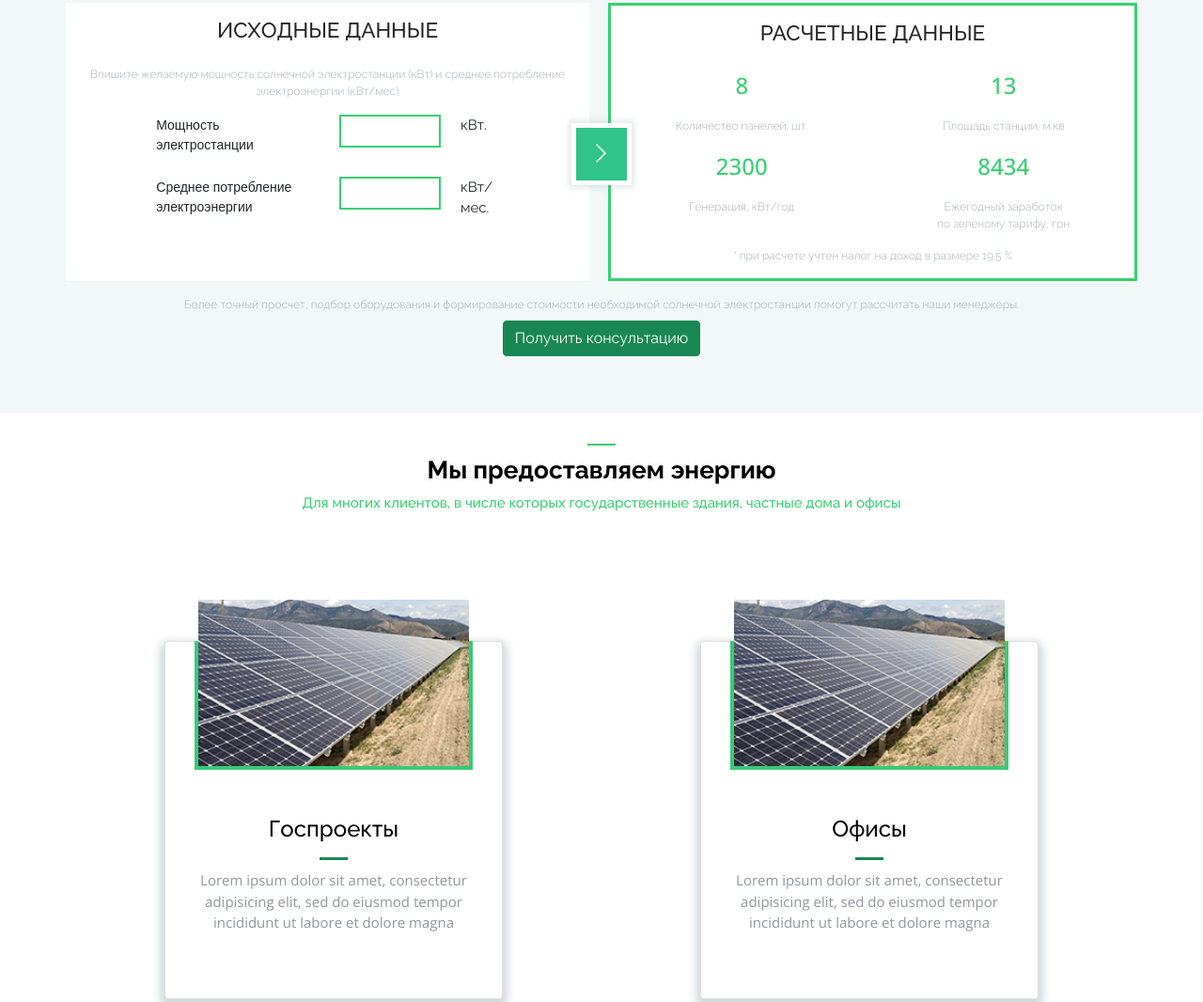
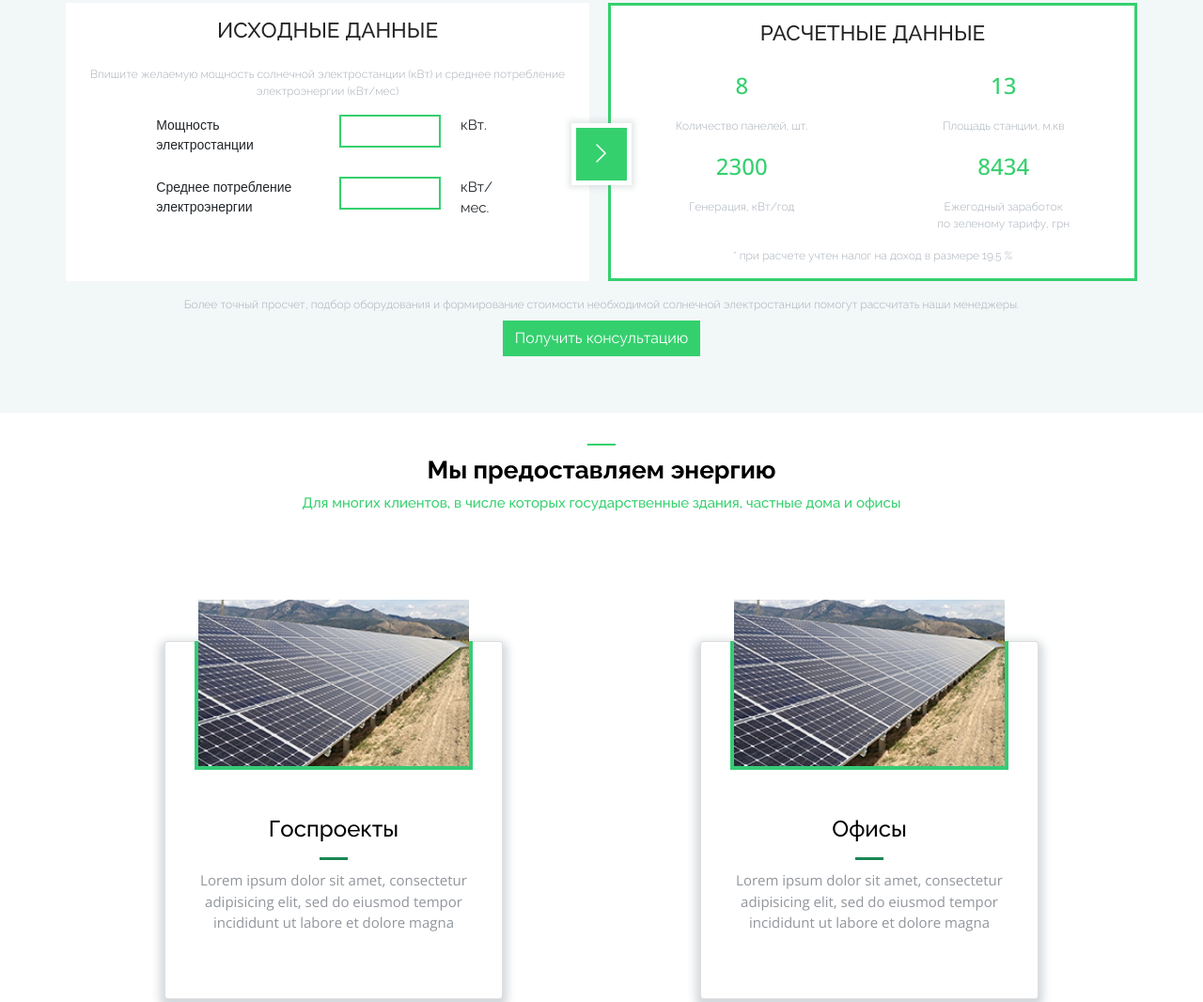
Before and after one commit to Razum-4ist/Leader_nrg_Ukraine, a plain HTML site: page index.html in a window 1280 px wide. Shown: the part 820-1886 px from the top of the page at 94% size. Drawn offline with nearby package versions, Linux system fonts and the light colour scheme; files whose address does not match are found by name.

Commit message:
correction

```diff
--- a/css/style.css
+++ b/css/style.css
@@ -291,7 +291,7 @@ body{
         font-size: 1.5em;
     }
     .calc-btn{
-        background-color: #30c38a;
+        background-color: #35d06e;
         box-shadow: 0px 0px 6px 3px rgb(127 138 146 / 20%);
         border: 3px solid #fff;
         padding: 5px 10px 5px 10px;
@@ -305,12 +305,18 @@ body{
         margin-bottom: 25px;
     }
 }
+.btn-success {
+    color: #fff;
+    background-color: #35d06e;
+    border-color: #35d06e;
+    border-radius: 0;
+}
 @media(min-width:992px){
     .row-calc{
         display: flex;
     }
     .calc-btn {
-        background-color: #30c38a;
+        background-color: #35d06e;
         box-shadow: 0px 0px 6px 3px rgb(127 138 146 / 20%);
         border: 5px solid #fff;
         padding: 10px 15px 10px 15px;
@@ -323,7 +329,7 @@ body{
 }
 @media(min-width:1200px){
     .calc-btn {
-        background-color: #30c38a;
+        background-color: #35d06e;
         box-shadow: 0px 0px 6px 3px rgb(127 138 146 / 20%);
         border: 5px solid #fff;
         padding: 10px 15px 10px 15px;
@@ -332,7 +338,7 @@ body{
 }
 @media(min-width:1400px){
     .calc-btn {
-        background-color: #30c38a;
+        background-color: #35d06e;
         box-shadow: 0px 0px 6px 3px rgb(127 138 146 / 20%);
         border: 5px solid #fff;
         padding: 10px 15px 10px 15px;
@@ -475,6 +481,11 @@ body{
 .projects-card{
     border: none;
     border-radius: 0;
+}
+.projects-button{
+    font-size: 14px;
+    font-weight: bold;
+    font-family: 'Open Sans', sans-serif;
 }
 .projects-card-body{
     transform: translate(0 , 0);
--- a/index.html
+++ b/index.html
@@ -181,7 +181,7 @@
                             помогут рассчитать наши менеджеры.
                         </div>
                         <div class="text-center">
-                            <button type="button" class="btn btn-success">Получить консультацию</button>
+                            <button type="button" class="btn btn-success my-calc-btn">Получить консультацию</button>
                         </div>
                   </div>
                </section>
@@ -338,7 +338,7 @@
                                 </div> -->
                             </div>
                             <div class="projects-btn text-center">
-                                <button type="button" class="btn btn-success">Success</button>
+                                <button type="button" class="btn btn-success projects-button ">Посмотреть больше проектов</button>
                             </div>
                         </div>
                     </div>
```
